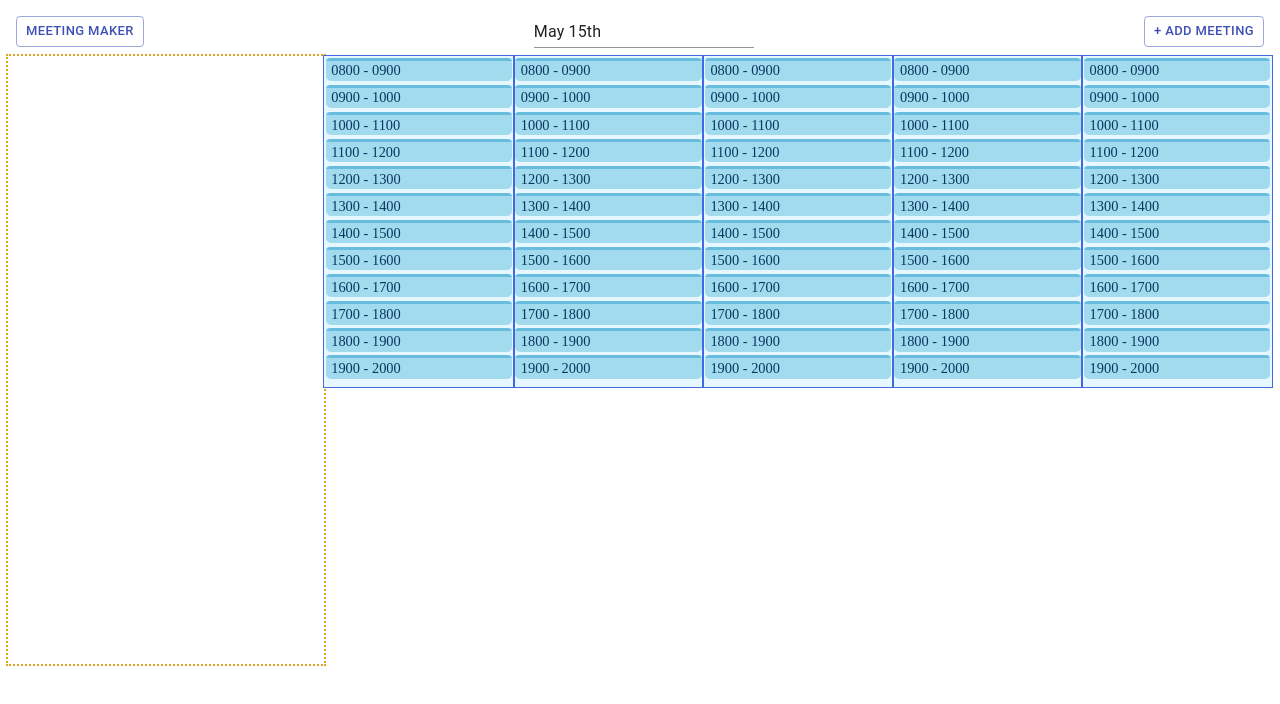
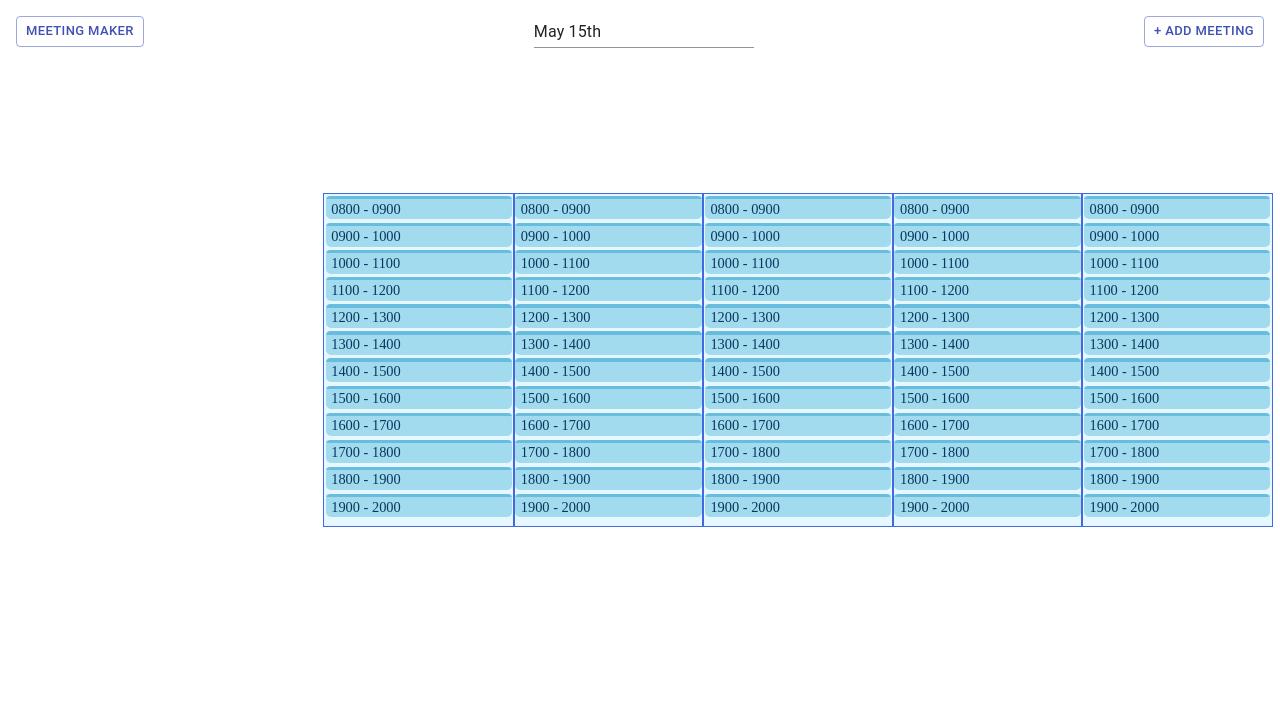
Before and after one commit to rwofford20/weekCalendar, a React (Create React App) app in the folder week-calendar/: page / in a window 1280 px wide. Shown: the top 704 px of the page. Built offline with nearby package versions, Linux system fonts and the light colour scheme.

Commit message:
Padding to secondary display, datepicker cursor
Added additional padding to the sides of the secondary display. Used
flex to create space between the buttons on the Add Meeting secondary
display. Changed cursor on datepicker to pointer to indicate that
datepicker is clickable.

```diff
--- a/week-calendar/src/Components/AddMeetingForm/AddMeetingForm.css
+++ b/week-calendar/src/Components/AddMeetingForm/AddMeetingForm.css
@@ -0,0 +1,5 @@
+.add-meeting-buttons {
+    display: flex;
+    justify-content: space-between;
+    margin-top: 3em;
+}
--- a/week-calendar/src/Components/AddMeetingForm/AddMeetingForm.jsx
+++ b/week-calendar/src/Components/AddMeetingForm/AddMeetingForm.jsx
@@ -1,5 +1,5 @@
-import React, {Component} from 'react';
-import {DatePicker, TimePicker} from '@material-ui/pickers';
+import React, { Component } from 'react';
+import { DatePicker, TimePicker } from '@material-ui/pickers';
 import Button from '@material-ui/core/Button';
 import TextField from '@material-ui/core/TextField';
 import Autocomplete from '@material-ui/lab/Autocomplete';
@@ -13,7 +13,7 @@ class AddMeetingForm extends Component {
     constructor(props) {
         super(props);
 
-        this.state= {
+        this.state = {
             availablePeople: [
                 "Malcolm Reynolds",
                 "Zoe Washburne",
@@ -62,10 +62,10 @@ class AddMeetingForm extends Component {
         console.log('Selected day: ' + this.state.date);
         let title = this.state.title;
         let dayOfWeek = this.state.day;
-        let startTime = this.convertTimeToString((this.state.startTime.getHours())*100
-            + (Math.floor(this.state.startTime.getMinutes() / 15))*15);
-        let endTime = this.convertTimeToString((this.state.endTime.getHours())*100
-        + (Math.floor(this.state.endTime.getMinutes() / 15))*15);
+        let startTime = this.convertTimeToString((this.state.startTime.getHours()) * 100
+            + (Math.floor(this.state.startTime.getMinutes() / 15)) * 15);
+        let endTime = this.convertTimeToString((this.state.endTime.getHours()) * 100
+            + (Math.floor(this.state.endTime.getMinutes() / 15)) * 15);
         this.props.addMeeting(title, startTime, endTime, dayOfWeek);
     }
 
@@ -77,34 +77,34 @@ class AddMeetingForm extends Component {
     }
 
     handleEndTime(time) {
-        this.setState({endTime: time});
+        this.setState({ endTime: time });
     }
 
     handleParticipants(person) {
         let newParticipants = this.state.participants;
         newParticipants.push(person);
-        this.setState({participants: newParticipants});
+        this.setState({ participants: newParticipants });
         //this.setState({selectedPerson: null});
         console.log('handleParticipants added ' + person + ' to ' + this.state.participants);
     }
 
     handleStartTime(time) {
-        this.setState({startTime: time});
+        this.setState({ startTime: time });
     }
 
     handleTitle(e) {
-        this.setState({title: e.target.value});
+        this.setState({ title: e.target.value });
     }
 
     render() {
-        return(
+        return (
             <div className='add-meeting-container'>
                 <h4>Create Meeting</h4>
                 <div>
                     <TextField id="standard-basic" label="Title" onChange={this.handleTitle} />
                 </div>
                 <div className='date-picker-container'>
-                    <DatePicker onChange={this.handleDate} value ={this.state.date} />
+                    <DatePicker onChange={this.handleDate} value={this.state.date} />
                 </div>
                 <div className="startTimePicker-container">
                     <TimePicker ampm={false} label='Start time:' onChange={this.handleStartTime} value={this.state.startTime} />
@@ -126,7 +126,7 @@ class AddMeetingForm extends Component {
                     <Button
                         size="small"
                         variant="outlined"
-                            color="primary"
+                        color="secondary"
                         startIcon=""
                         //onClick={this.createMeeting}
                         title='Cancel'
--- a/week-calendar/src/Components/Calendar/Calendar.css
+++ b/week-calendar/src/Components/Calendar/Calendar.css
@@ -1,7 +1,8 @@
-.calendar-container{
+.calendar-container {
     display: flex;
     background: var(--display-background-color);
     height: var(--calendar-container-height);
     width: var(--calendar-container-width);
     float: right;
+    align-self: center;
 }
--- a/week-calendar/src/Components/Schedule/Schedule.css
+++ b/week-calendar/src/Components/Schedule/Schedule.css
@@ -1,4 +1,7 @@
 .display-container {
     display: flex;
+}
 
+.date-picker-container > .MuiFormControl-root > .MuiInput-formControl > .MuiInputBase-input{
+    cursor: pointer;
 }
--- a/week-calendar/src/Components/SecondaryDisplay/SecondaryDisplay.css
+++ b/week-calendar/src/Components/SecondaryDisplay/SecondaryDisplay.css
@@ -1,6 +1,8 @@
-.secondary-display-container{
-    outline: 2px dotted goldenrod;
+.secondary-display-container {
+    /* outline: 2px dotted goldenrod; */
     height: 76vh;
     flex-basis: 16rem;
     flex-grow: 3;
+    padding-left: 1em;
+    padding-right: 1em;
 }
```
Lines whose indentation alone changed are shown as unchanged.
